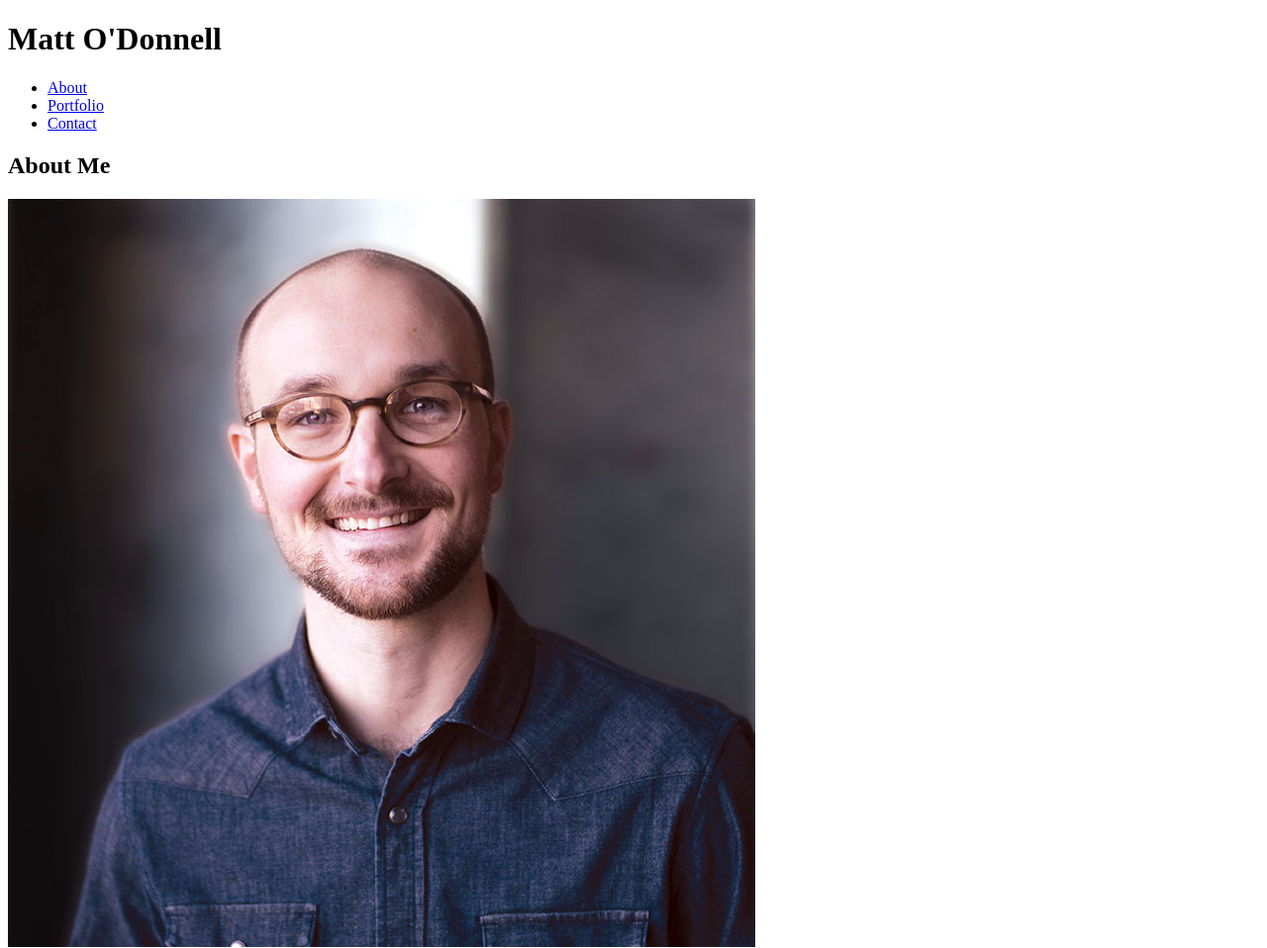
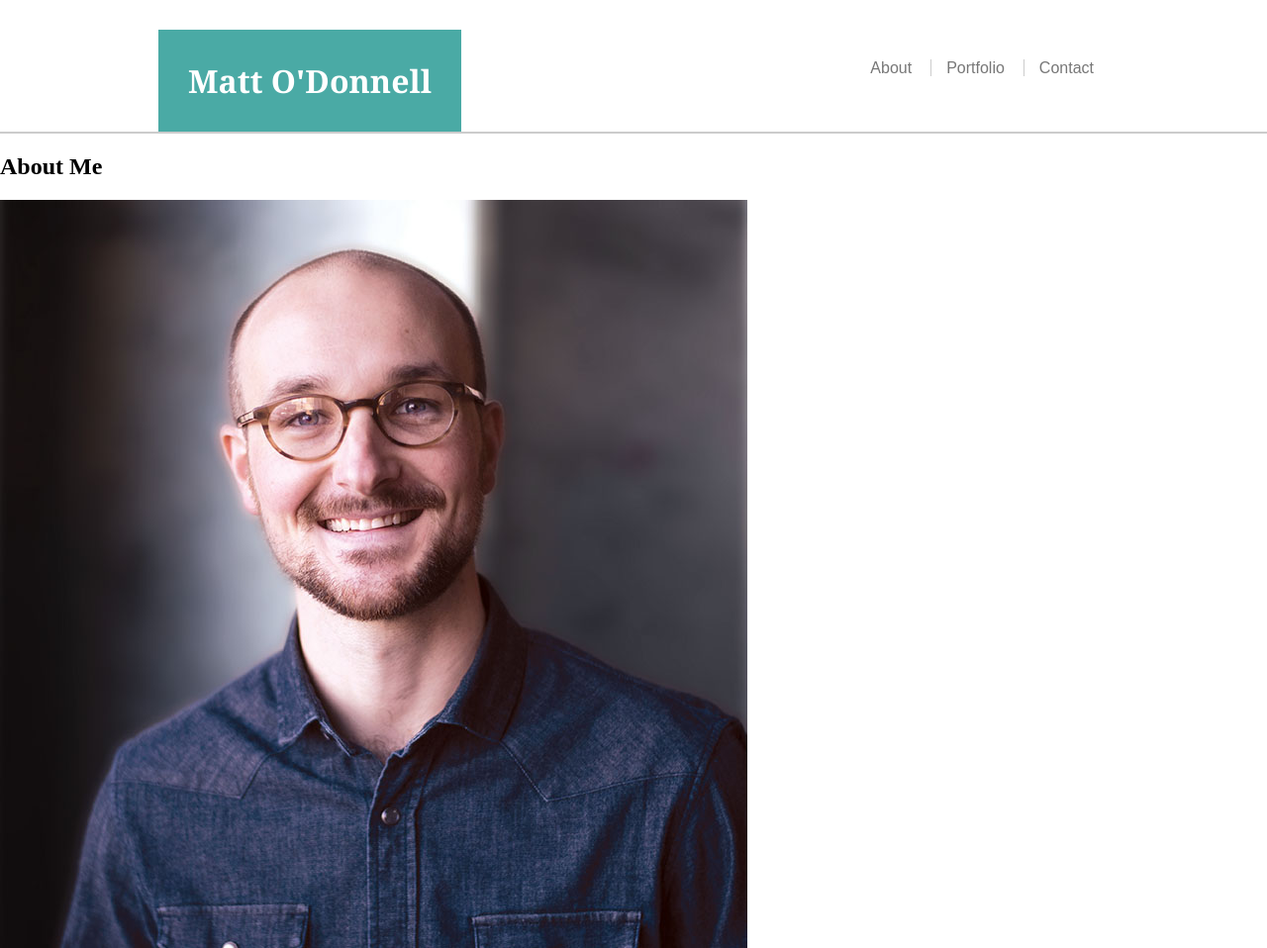
Before and after one commit to mfxod/Basic-Portfolio, a plain HTML site: page index.html in a window 1280 px wide. Shown: the top 958 px of the page at 99% size. Drawn offline with Linux system fonts and the light colour scheme.

Commit message:
styled header

```diff
--- a/assets/css/style.css
+++ b/assets/css/style.css
@@ -0,0 +1,65 @@
+body {
+    padding: 0px;
+    margin: 0px;
+}
+
+/* style header */
+
+header {
+    background-color: #fff;
+    border-bottom: 2px solid #ccc;
+    margin-top: 30px;
+}
+
+.top-nav {
+    width: 960px;
+    margin: auto;
+}
+
+.top-nav::after {
+    content: " ";
+    display: block;
+    clear: both;
+}
+
+h1 {
+    font-family: 'Georgia', Times, serif;
+    background-color: #4aaaa5;
+    color: #fff;
+    padding: 30px;
+    margin: 0px;
+    float: left;
+}
+
+nav {
+    float: right;
+}
+
+ul {
+    list-style-type: none;
+    margin: 0px;
+    padding: 30px 0px 0px 0px;
+}
+
+li {
+    display: inline;
+}
+
+li:nth-child(2) {
+    border-width: 0px 1px;
+    border-style: solid;
+    border-color: #ccc;
+}
+
+.nav-link {
+    font-family: 'Arial', 'Helvetica Neue', Helvetica, sans-serif;
+    color: #777;
+    text-decoration: none;
+    padding: 0px 15px;
+    text-align: center;
+}
+
+li a:hover {
+    background-color: #4aaaa5;
+    color: #fff;
+}
--- a/index.html
+++ b/index.html
@@ -8,14 +8,22 @@
 
     <body>
         <header>
-            <h1>Matt O'Donnell</h1>
-            <nav>
-                <ul>
-                    <li><a href="index.html">About</a></li>
-                    <li><a href="portfolio.html">Portfolio</a></li>
-                    <li><a href="contact.html">Contact</a></li>
-                </ul>
-            </nav>
+            <div class="top-nav">
+                <h1>Matt O'Donnell</h1>
+                <nav>
+                    <ul>
+                        <li>
+                            <a class="nav-link" href="index.html">About</a>
+                        </li>
+                        <li>
+                            <a class="nav-link" href="portfolio.html">Portfolio</a>
+                        </li>
+                        <li>
+                            <a class="nav-link" href="contact.html">Contact</a>
+                        </li>
+                    </ul>
+                </nav>
+            </div>
         </header>
 
         <main>
```
Also changed, not shown: contact.html (+1 -1 lines).
